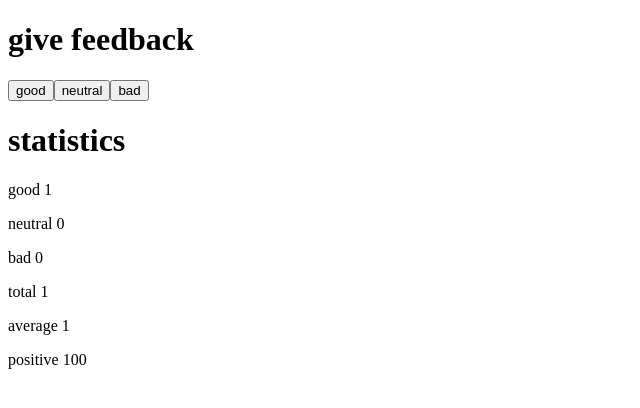
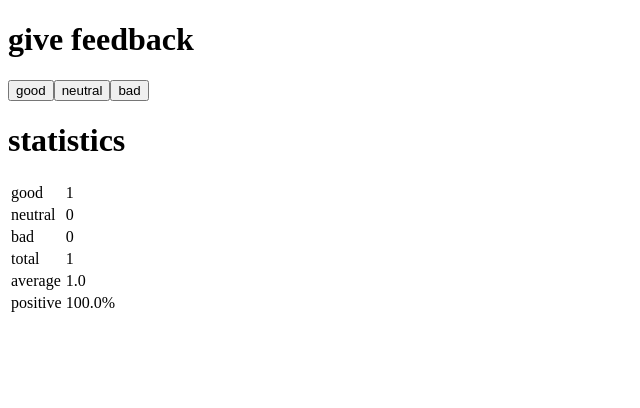
Before and after one commit to subtile351/full-stack-helsinki, a React (Vite) app in the folder part1/unicafe/: page / in a window 1280 px wide. Both pictures are taken after a click on the button "good". Shown: the top 408 px of the page, without its empty margins (0-640 px from the left). Built offline with nearby package versions, Linux system fonts and the light colour scheme.

Commit message:
Exercise 1.11

```diff
--- a/part1/unicafe/src/App.jsx
+++ b/part1/unicafe/src/App.jsx
@@ -48,12 +48,34 @@ const Statistics = (props) => {
     return (
       <>
         <h1>statistics</h1>
-        <StatisticLine text="good" value={good} />
-        <StatisticLine text="neutral" value={neutral} />
-        <StatisticLine text="bad" value={bad} />
-        <StatisticLine text="total" value={total} />
-        <StatisticLine text="average" value={average} />
-        <StatisticLine text="positive" value={positive} />
+        <table>
+          <tbody>
+            <tr>
+              <td>good</td>
+              <td>{good}</td>
+            </tr>
+            <tr>
+              <td>neutral</td>
+              <td>{neutral}</td>
+            </tr>
+            <tr>
+              <td>bad</td>
+              <td>{bad}</td>
+            </tr>
+            <tr>
+              <td>total</td>
+              <td>{total}</td>
+            </tr>
+            <tr>
+              <td>average</td>
+              <td>{average.toFixed(1)}</td>
+            </tr>
+            <tr>
+              <td>positive</td>
+              <td>{positive.toFixed(1)}%</td>
+            </tr>
+          </tbody>
+        </table>
       </>
     )
 
```
